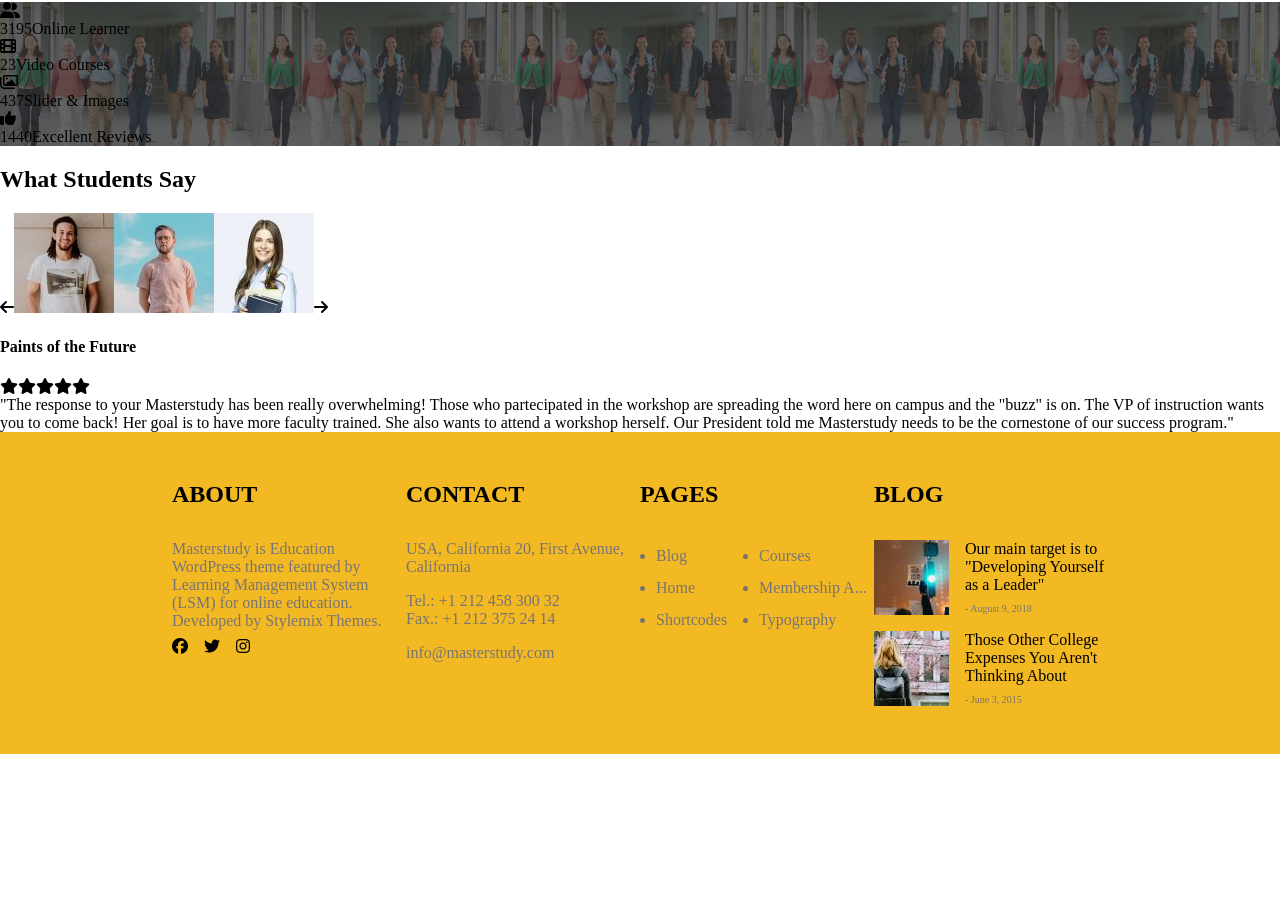
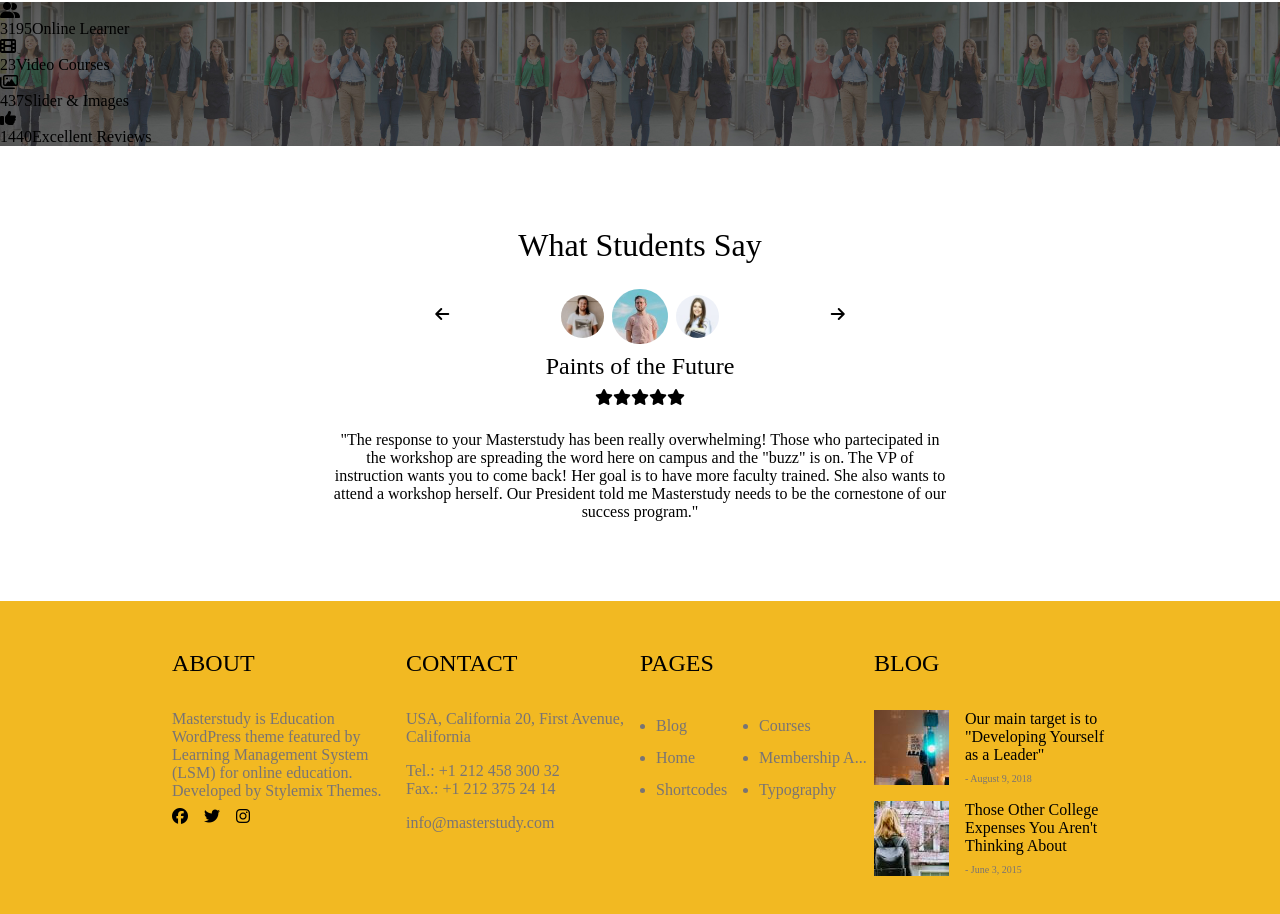
Before and after one commit to gluke0/proj-html-vuejs, a Vue app: page / in a window 1280 px wide. Shown: the part 4009-4923 px from the top of the page. Before the commit the page ends 4763 px from the top, so only its background shows below. Built offline with nearby package versions, Linux system fonts and the light colour scheme.

Commit message:
students estetica

```diff
--- a/src/components/footer/footerComp.vue
+++ b/src/components/footer/footerComp.vue
@@ -91,7 +91,6 @@ footer{
 
             h4{
                 margin-bottom: 2rem;
-                font-weight: bold;
                 color: black;
             }
 
--- a/src/components/main/students.vue
+++ b/src/components/main/students.vue
@@ -17,16 +17,16 @@ export default {
 
 <template>
 
-    <section>
-        <h2>What Students Say</h2>
-        <div>
+    <section class="container text-center">
+        <h2 class="mb-4">What Students Say</h2>
+        <div class="testimony mb-2">
             <i class="fa-solid fa-arrow-left"></i>
             <img src="../../assets/images/1-100x100.jpg" alt="Student 1">
-            <img src="../../assets/images/2-100x100.jpg" alt="Student 2">
+            <img class="test-middle" src="../../assets/images/2-100x100.jpg" alt="Student 2">
             <img src="../../assets/images/4-100x100.jpg" alt="Student 4">
             <i class="fa-solid fa-arrow-right"></i>
         </div>
-        <div>
+        <div class="mb-4">
             <h4>Paints of the Future</h4>
             <i class="fa-solid fa-star"></i>
             <i class="fa-solid fa-star"></i>
@@ -44,6 +44,32 @@ export default {
 
 <style lang="scss" scoped>
 
+@use '../../style/main.scss';
 @use '../../style/partials/variables';
 
+.container{
+    width: 50%;
+    margin-top: 5rem;
+    margin-bottom: 5rem;
+
+    .testimony img{
+        border-radius: 50%;
+    }
+
+    .test-middle{
+        width: 9%;
+        margin: 0 0.5rem ;
+    }
+    .testimony img:not(.test-middle){
+        width: 7%;
+    }
+    .fa-arrow-left{
+        margin-right: 7rem;
+    }
+
+    .fa-arrow-right{
+        margin-left: 7rem;
+    }
+}
+
 </style>
```
